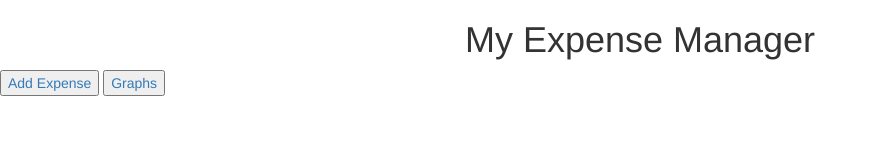
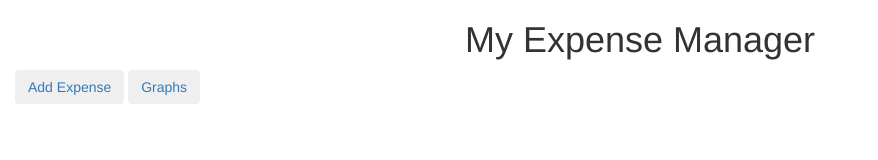
Before and after one commit to GregDungca/MyExpenseManager, a website: page client/index.html in a window 1280 px wide. Shown: the whole page, without its empty margins (0-878 px from the left). Drawn offline with nearby package versions, Linux system fonts and the light colour scheme; some packages are replaced by stand-ins of ours; a script that the page names is missing.

Commit message:
Added some bootstrap classes

```diff
--- a/client/index.html
+++ b/client/index.html
@@ -20,16 +20,17 @@
 <body>
   <!-- <nav class="navbar navbar-inverse navbar-fixed-top"></nav> -->
 
-  <div container-fluid>
+  <div class='container-fluid'>
 
     <h1>{{ 'My Expense Manager' }}</h1>
+    <button class='btn'><a href='#/expenses'>Add Expense</a></button>
+    <button class='btn'><a href='#/graphs'>Graphs</a></button>
   </div>
 
 
 
-  <button><a href='#/expenses'>Add Expense</a></button>
-  <button><a href='#/graphs'>Graphs</a></button>
-  <div container-fluid ng-view></div>
+
+  <div class='container-fluid' ng-view></div>
 </body>
 
 </html>
--- a/client/styles.css
+++ b/client/styles.css
@@ -1,3 +1,8 @@
 h1 {
   text-align: center;
+  font-family: Helvetica;
 }
+
+button {
+  margin: 0 auto;
+}
```
Also changed, not shown: client/app/expenses/expenses.html (+1 -1 lines), client/app/graphs/graphs.html (+2 -3 lines).
